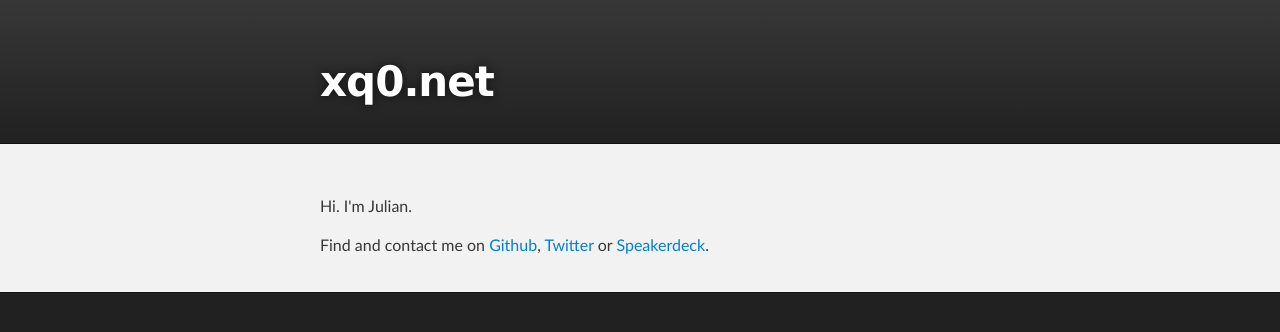
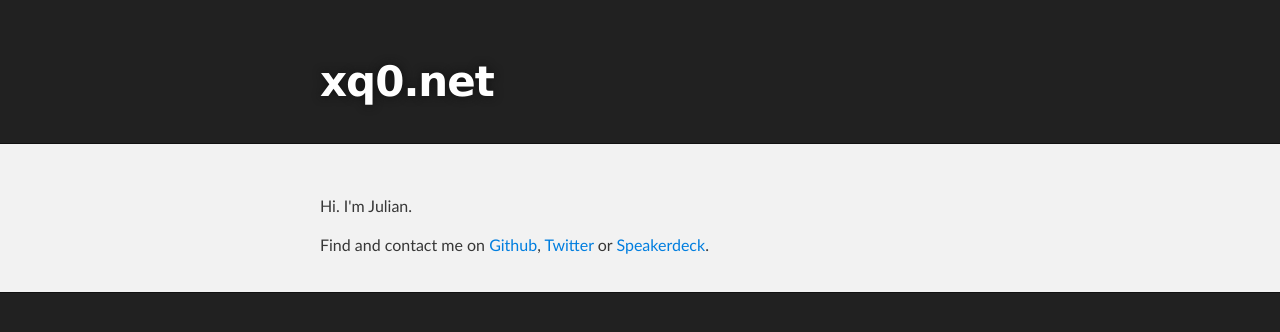
Before and after one commit to jlxq0/jlxq0.github.io, a plain HTML site: page index.html in a window 1280 px wide. Drawn offline with Linux system fonts and the light colour scheme.

Commit message:
Update stylesheet.css

```diff
--- a/stylesheets/stylesheet.css
+++ b/stylesheets/stylesheet.css
@@ -289,12 +289,8 @@ Full-Width Styles
 }
 
 #header_wrap {
+  color:#373737;
   background: #212121;
-  background: -moz-linear-gradient(top, #373737, #212121);
-  background: -webkit-linear-gradient(top, #373737, #212121);
-  background: -ms-linear-gradient(top, #373737, #212121);
-  background: -o-linear-gradient(top, #373737, #212121);
-  background: linear-gradient(top, #373737, #212121);
 }
 
 #header_wrap .inner {
@@ -367,6 +363,7 @@ Full-Width Styles
 }
 
 #footer_wrap {
+  color:#373737;
   background: #212121;
 }
 
```
